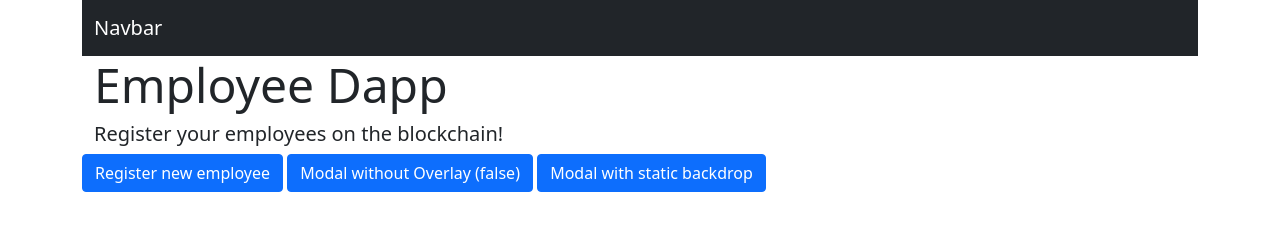
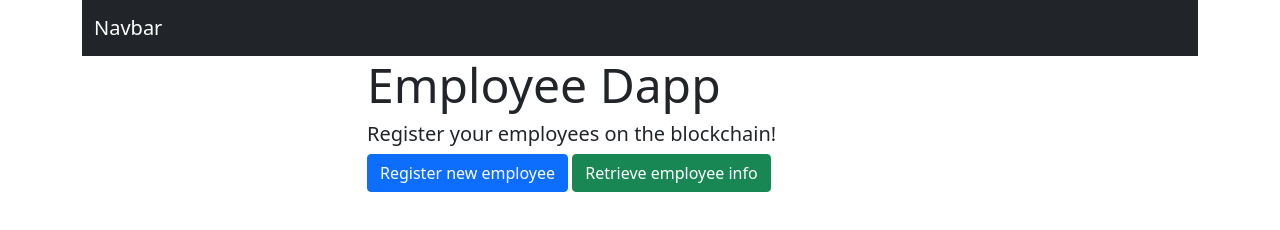
Before and after one commit to Dadogg80/employee_dapp, a website: page client/index.html in a window 1280 px wide. Drawn offline with nearby package versions, Linux system fonts and the light colour scheme.

Commit message:
Modal Finished

```diff
--- a/client/index.html
+++ b/client/index.html
@@ -26,25 +26,24 @@
       </nav>
     </div>
 
-    <div class="row">
-      <div class="col-md">
         <div class="jumbotron jumbotron-fluid">
           <div class="container">
-            <h2 class="display-5">Employee Dapp</h2>
-            <h4 class="lead">Register your employees on the blockchain!</h4>
+            <div class="row justify-content-md-center">
+              <div class="col-md-6">
+                <h2 class="display-5">Employee Dapp</h2>
+                <h4 class="lead">Register your employees on the blockchain!</h4>
+              </div>
+            </div>
           </div>
         </div>
-      </div>
-    </div>
-    <div id="workerCreation"></div>
+      <div id="workerCreation"></div>
 
       <div class="container">
         <div class="row justify-content-md-center">
-          <div class="col-md-auto">
+          <div class="col-md-6">
             <button type="button" class="btn btn-primary" data-toggle="modal" data-target="#myModal" data-backdrop="static">Register new employee</button>
-            <button type="button" class="btn btn-primary" data-toggle="modal" data-target="#myModal2" data-backdrop="false">Modal without Overlay (false)</button>
-            <button type="button" class="btn btn-primary" data-toggle="modal" data-target="#myModal3" data-backdrop="static">Modal with static backdrop</button>
-
+            <button type="button" class="btn btn-success" data-toggle="modal" data-target="#myModal2" data-backdrop="static">Retrieve employee info</button>
+          </div>
                       <!-- Modal -->
             <div class="modal fade" id="myModal" role="dialog">
               <div class="modal-dialog">
```
